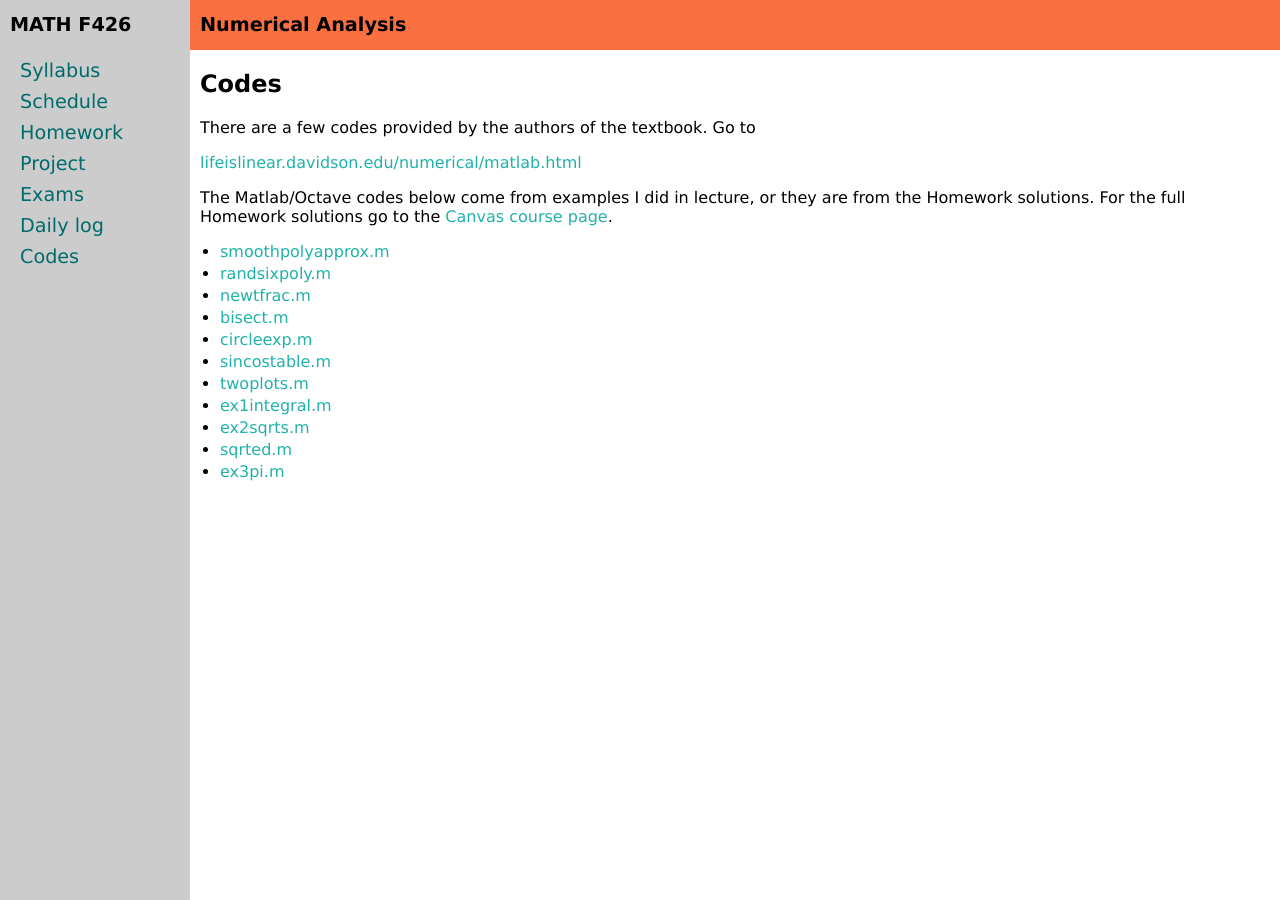
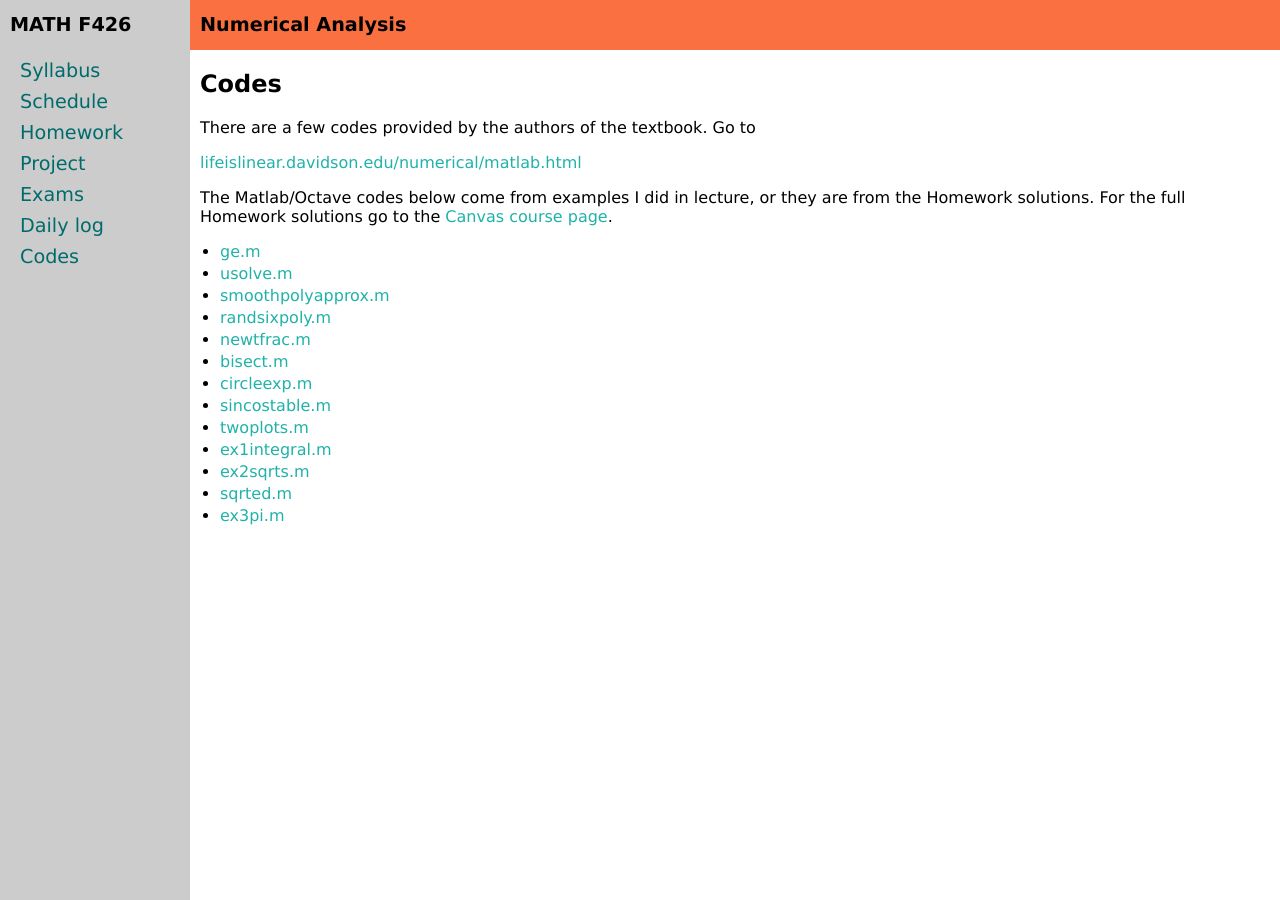
Before and after one commit to bueler/numerical, a Jekyll site: the page built from codes.md, in a window 1280 px wide. Built offline with Jekyll 4.4.1, drawn with Linux system fonts in a browser that asks for light colours.

Commit message:
post codes from A5 solns

```diff
--- a/codes.md
+++ b/codes.md
@@ -15,6 +15,8 @@ The Matlab/Octave codes below come from examples I did in lecture, or they are f
   * [.m](assets/codes/.m)
 -->
 
+  * [ge.m](assets/codes/ge.m)
+  * [usolve.m](assets/codes/usolve.m)
   * [smoothpolyapprox.m](assets/codes/smoothpolyapprox.m)
   * [randsixpoly.m](assets/codes/randsixpoly.m)
   * [newtfrac.m](assets/codes/newtfrac.m)
```
Also changed, not shown: 2 other files.
